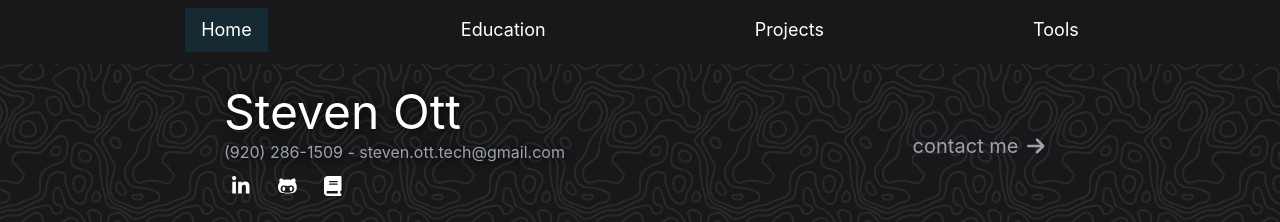
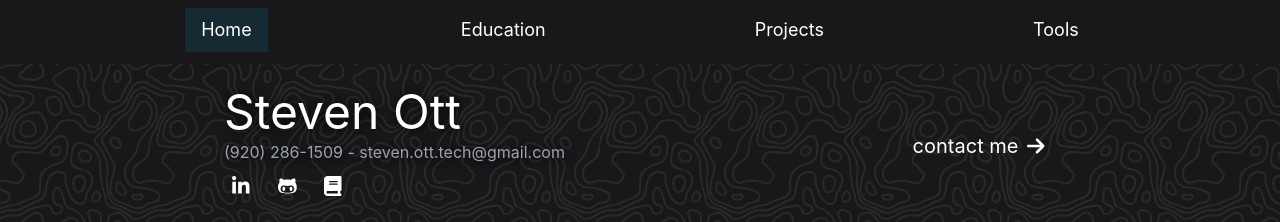
Before and after one commit to stuott/my-portfolio, a React (Create React App) app: page / in a window 1280 px wide. Shown: the top 222 px of the page. Built offline with nearby package versions, Linux system fonts and the light colour scheme.

Commit message:
Recolor contact section link

```diff
--- a/src/components/home/Intro.tsx
+++ b/src/components/home/Intro.tsx
@@ -26,6 +26,10 @@ const iconLinks: LinkProps[] = [
   },
 ];
 
+const scrollToContact = () => {
+  document.getElementById("contact")?.scrollIntoView();
+};
+
 export default function Intro() {
   return (
     <Section id="intro">
@@ -40,18 +44,16 @@ export default function Intro() {
           </p>
           <LinkTable links={iconLinks} />
         </div>
-        <div className="text-white">
         <IconButton
           icon={faArrowRight}
-            className="text-xl text-zinc-400 hover:text-cyan-700"
-            onClick={() => document.getElementById("contact")?.scrollIntoView()}
+          className="text-xl text-white hover:text-cyan-600"
+          onClick={scrollToContact}
           flipped
           scale
         >
           contact me
         </IconButton>
       </div>
-      </div>
     </Section>
   );
 }
```
Lines whose indentation alone changed are shown as unchanged.
